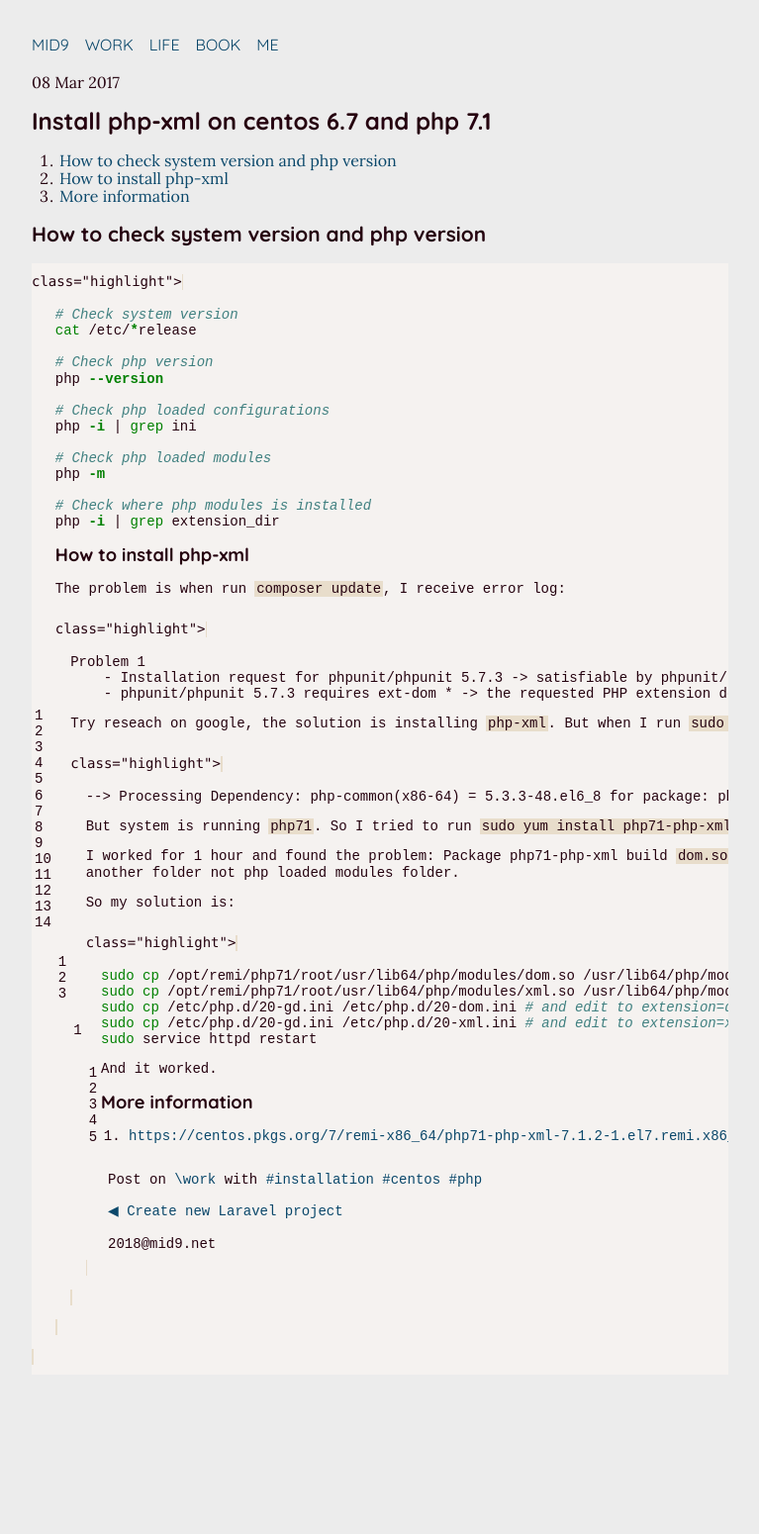
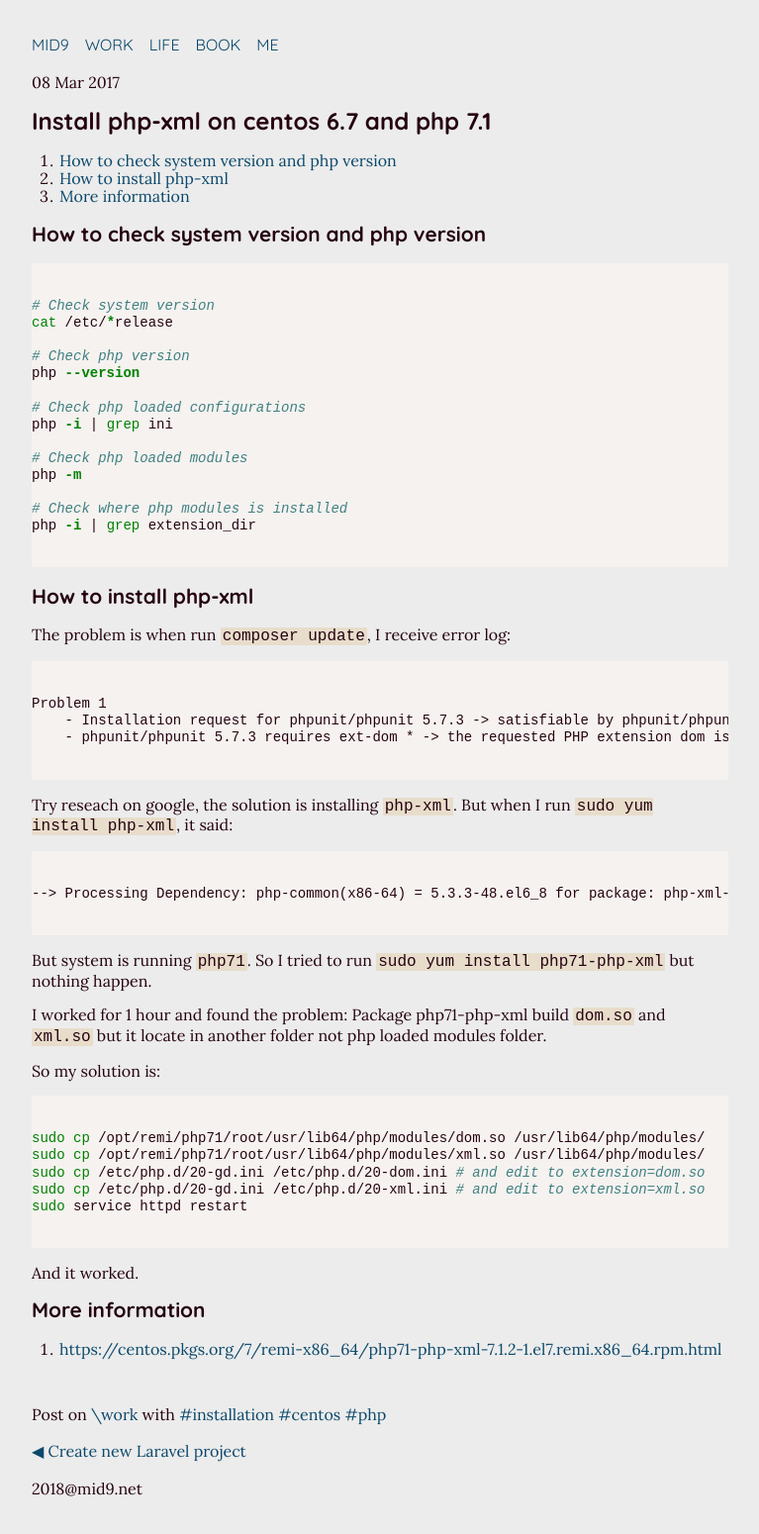
Before and after one commit to tuanle/tuanle.github.io, a Jekyll site: the page built from _posts/2017-03-08-install-php-xml-on-centos67-and-php71.md, in a window 1280 px wide. Shown: the whole page at 99% size, without its empty margins (256-1023 px from the left). Built offline with Jekyll 4.4.1, drawn with Linux system fonts in a browser that asks for light colours; before the commit the page ends 1437 px from its top, so only the background shows below that.

Commit message:
[temp] Temporary commit in 2018-05-03 23:49

```diff
--- a/_config.yml
+++ b/_config.yml
@@ -5,12 +5,6 @@ highlighter: rouge
 kramdown:
   input: GFM
   syntax_highlighter: rouge
-  syntax_highlighter_opts:
-    span:
-      line_numbers: false
-    block:
-      line_numbers: true
-      start_line: 1
 
 compress_html:
   clippings: all
--- a/_includes/header.html
+++ b/_includes/header.html
@@ -13,9 +13,9 @@
         <link href="https://fonts.googleapis.com/css?family=Quicksand:400,700&amp;subset=vietnamese" rel="stylesheet">
         <link href="https://fonts.googleapis.com/css?family=Lora&amp;subset=vietnamese" rel="stylesheet">
         <link rel="stylesheet" href="/assets/css/normalize.css" type="text/css" />
+        <link rel="stylesheet" href="/assets/css/syntax.css" type="text/css" />
         <link rel="stylesheet" href="/assets/css/scrollbar.css" type="text/css">
         <link rel="stylesheet" href="/assets/css/main.css" type="text/css" />
-        <link rel="stylesheet" href="/assets/css/syntax.css" type="text/css" />
     </head>
     <body>
         <div id="container" class="container">
--- a/assets/css/main.css
+++ b/assets/css/main.css
@@ -87,7 +87,7 @@ footer .info {
   padding: 3px;
 }
 
-code {
+code.highlighter-rouge {
   background: #E8DDCB;
   padding: 0 .125em;
 }
```
